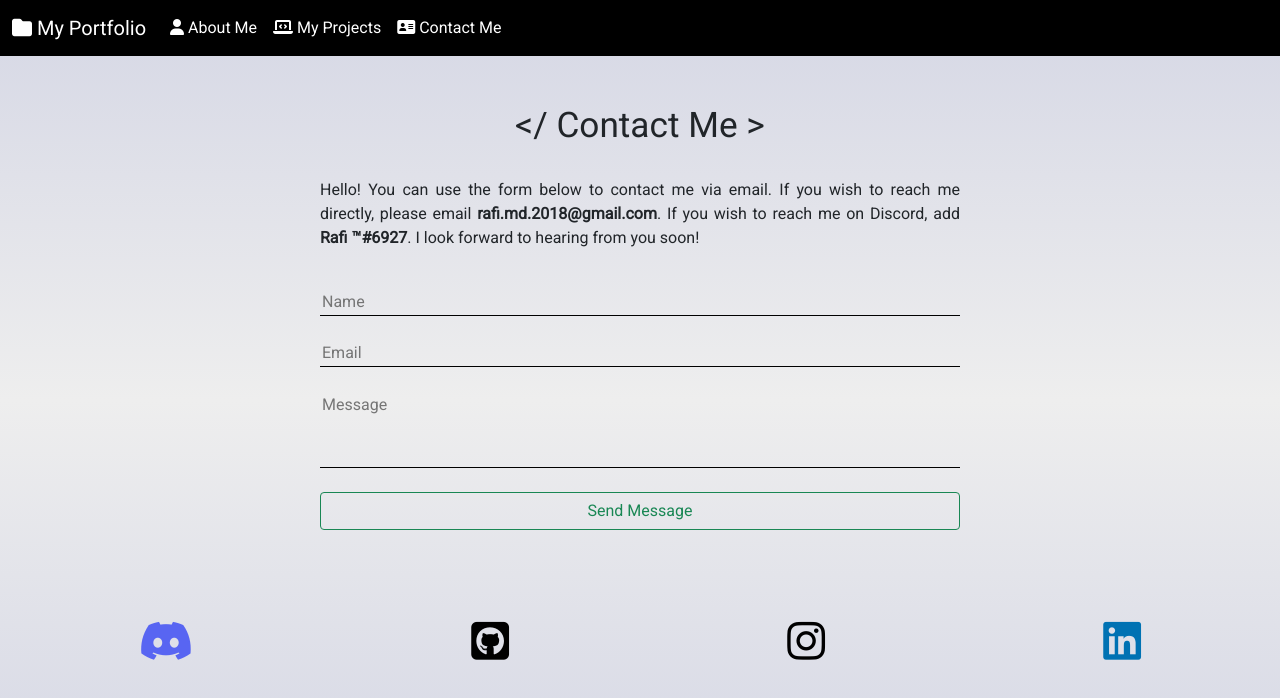
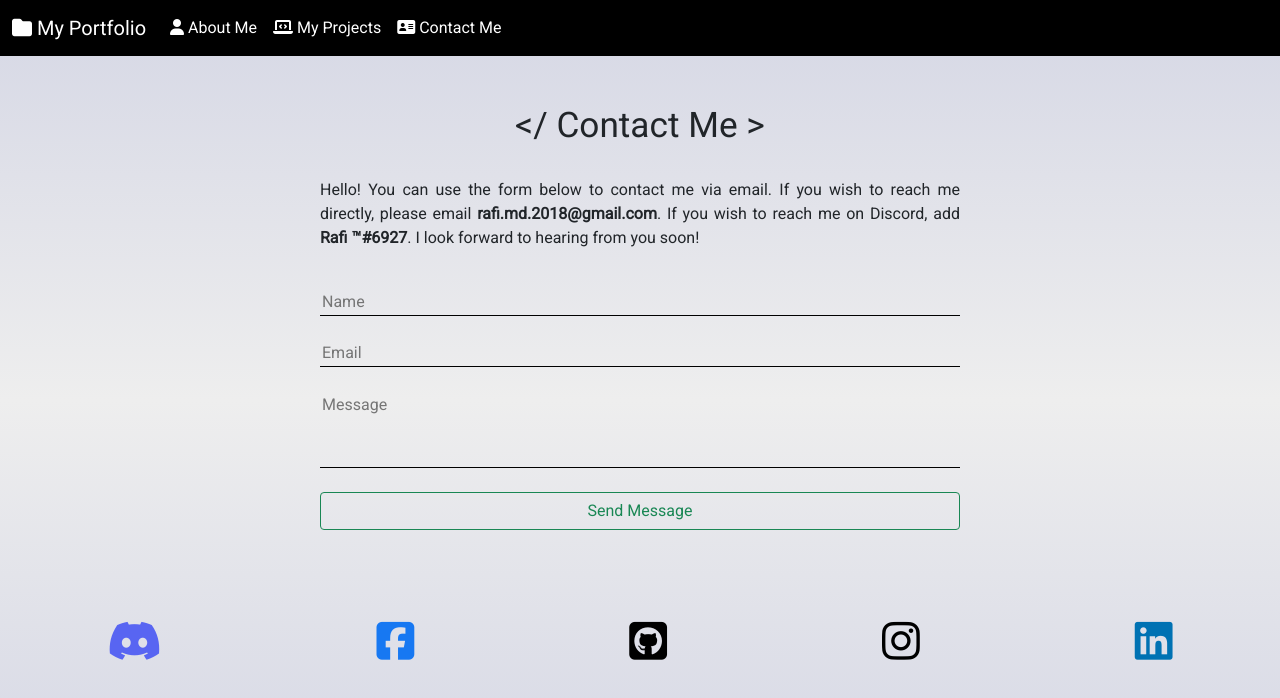
Before and after one commit to Rafi-99/Portfolio-Website, a website: page pages/contact.html in a window 1280 px wide. Drawn offline with nearby package versions, Linux system fonts and the light colour scheme.

Commit message:
Added Facebook to socials

```diff
--- a/pages/contact.html
+++ b/pages/contact.html
@@ -72,6 +72,10 @@
         </div>
 
         <div class="icon">
+            <a href="https://www.facebook.com/rafi2022/"><span><i class="fab fa-facebook-square fa-3x"></i></span></a>
+        </div>
+
+        <div class="icon">
             <a href="https://www.github.com/Rafi-99"><span><i class="fab fa-github-square fa-3x"></i></span></a>
         </div>
 
--- a/public/css/contact.css
+++ b/public/css/contact.css
@@ -84,6 +84,11 @@ textarea:focus, #name:focus, #email:focus {
     font-size: calc(1.5rem + 1.5vw);
 }
 
+.fab.fa-facebook-square {
+    color: #1778F2;
+    font-size: calc(1.5rem + 1.5vw);
+}
+
 .fab.fa-github-square {
     color: black;
     font-size: calc(1.5rem + 1.5vw);
```
